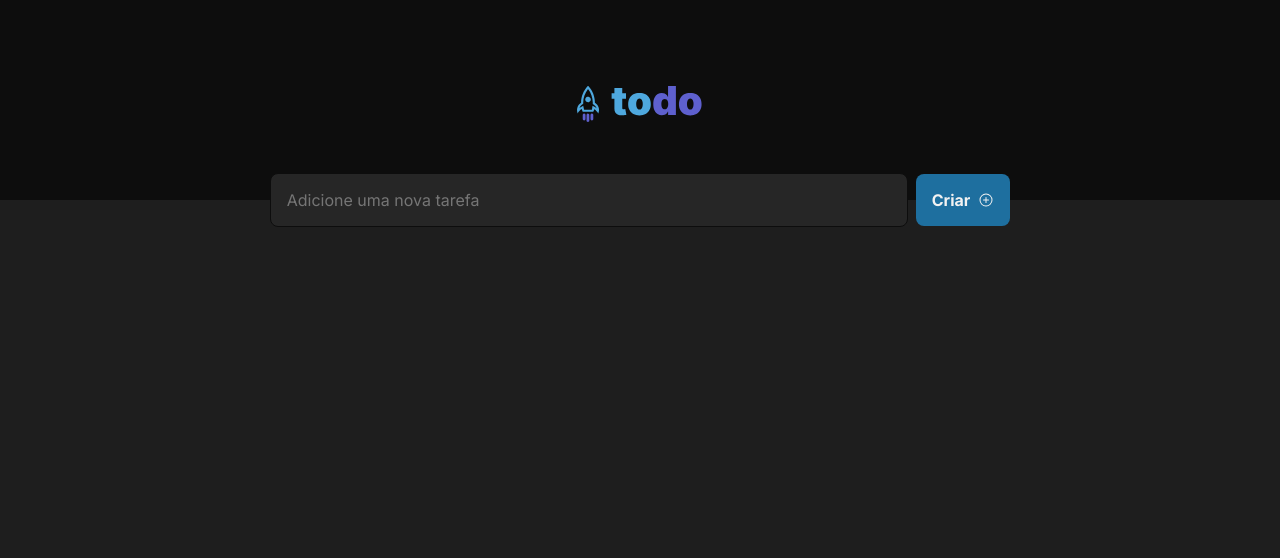
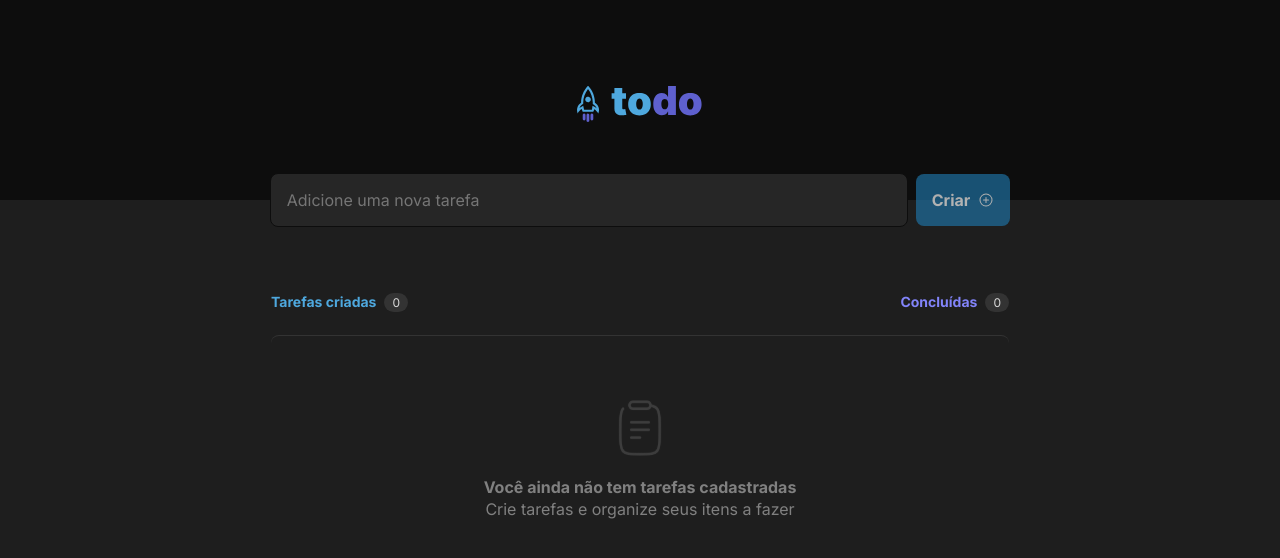
Before and after one commit to bruno-castilho/Desafio-01---Praticando-os-conceitos-do-ReactJS, a React (Vite) app: page / in a window 1280 px wide. Shown: the top 558 px of the page. Built offline with nearby package versions, Linux system fonts and the light colour scheme.

Commit message:
Challenge completed

```diff
--- a/src/App.tsx
+++ b/src/App.tsx
@@ -1,13 +1,49 @@
-
-import { Header } from './Header'
-import { NewTask } from './NewTask'
+import { useState } from 'react'
+import { Header } from './Component/Header'
+import { NewTask } from './Component/NewTask'
+import { TaskType } from './Component/Task'
+import { Tasks } from './Component/Tasks'
 import './global.css'
 
 export function App() {
+  const [tasksFinished, setTasksFinished] = useState(0);
+  const [tasksList, setTasksList] = useState<TaskType[]>([]);
+
+  function CreateNewTask(task:TaskType){
+    setTasksList([...tasksList, task]);
+  }
+
+  function handleDeleteTask(task:TaskType){
+    const tasksListWithOutDeleteOne = tasksList.filter(t => {
+      return t.id != task.id;
+    })
+
+    if(task.status) setTasksFinished(tasksFinished - 1);
+    setTasksList(tasksListWithOutDeleteOne);
+    console.log(task.status)
+  }
+
+  function handleChangeStatusTask(task:TaskType){
+    task.status = !task.status;
+    setTasksList(tasksList);
+
+    if(!task.status)
+      setTasksFinished(tasksFinished - 1);
+    else
+      setTasksFinished(tasksFinished + 1);
+
+  }
+
   return (
     <div>
       <Header/>
-      <NewTask/>
+      <NewTask CreateNewTask={CreateNewTask}/>
+      <Tasks
+        tasksList={tasksList}
+        tasksFinished={tasksFinished}
+        handleDeleteTask={handleDeleteTask}
+        handleChangeStatusTask={handleChangeStatusTask}
+      />
     </div>
   )
 }
--- /dev/null
+++ b/src/Component/Empty.module.css
@@ -0,0 +1,17 @@
+.empty{
+    padding-top: 4rem;
+    padding-bottom: 4rem;
+    text-align: center;
+
+
+}
+.empty img{
+    margin-bottom: 1rem;
+}
+
+.empty p {
+    color: var(--gray-300);
+    font-size: 1rem;
+    line-height: 140%;
+
+}
--- /dev/null
+++ b/src/Component/Empty.tsx
@@ -0,0 +1,13 @@
+import Cipboard from '../../assets/Clipboard.svg';
+import styles from './Empty.module.css'
+
+export function Empty(){
+
+    return (
+        <div className={styles.empty}>
+            <img src={Cipboard} alt="Clipboard"/>
+            <p style={{fontWeight: 'bold'}}>Você ainda não tem tarefas cadastradas</p>
+            <p>Crie tarefas e organize seus itens a fazer</p>
+        </div>
+    )
+}
--- a/src/Header.tsx
+++ b/src/Component/Header.tsx
@@ -1,6 +1,6 @@
 import styles from './Header.module.css';
 
-import igniteLogo from '../assets/Logo.svg';
+import igniteLogo from '../../assets/Logo.svg';
 
 export function Header(){
     return (
--- a/src/NewTask.module.css
+++ b/src/Component/NewTask.module.css
@@ -18,7 +18,7 @@
 
 }
 
-.newTask button{
+.newTask button[type=submit]{
     padding: 1rem 1rem;
     border-radius: 8px;
     border: 0;
@@ -26,14 +26,17 @@
     color: var(--gray-100);
     font-weight: bold;
     cursor: pointer;
-    transition: background-color 0.1s;
     display: flex;
     align-items: center;
     justify-content: center;
     gap: 0.5rem;
+    transition: background-color 0.1s;
 }
 
-.newTask button:hover{
+.newTask button[type=submit]:not(:disabled):hover{
     background: var(--blue);
+}
 
+.newTask button[type=submit]:disabled {
+    opacity: 0.7;
 }
--- /dev/null
+++ b/src/Component/NewTask.tsx
@@ -0,0 +1,47 @@
+import { PlusCircle} from '@phosphor-icons/react'
+import { ChangeEvent, FormEvent, useState } from 'react'
+import { TaskType } from './Task'
+import styles from './NewTask.module.css'
+
+interface NewTaskProps {
+    CreateNewTask: (task:TaskType) => void;
+}
+
+export function NewTask({CreateNewTask}:NewTaskProps){
+    const [counterId, setCounterId] = useState(0);
+    const [inputTxt, setInputTxt] = useState('');
+
+    function handleCreateNewTask(event: FormEvent){
+        event.preventDefault();
+        setCounterId(counterId+1);
+        CreateNewTask(
+            {
+               id: counterId,
+               text: inputTxt,
+               status: false
+            }
+        )
+        setInputTxt('');
+    }
+
+    function handleNewTaskChange(event: ChangeEvent<HTMLInputElement>){
+        setInputTxt(event.target.value);
+    }
+
+    const isInputEmpty = inputTxt.length == 0;
+    return (
+        <form className={styles.newTask} onSubmit={handleCreateNewTask}>
+            <input
+                placeholder='Adicione uma nova tarefa'
+                name='task'
+                value={inputTxt}
+                onChange={handleNewTaskChange}
+                required
+                />
+            <button type='submit' disabled={isInputEmpty}>
+                <span>Criar</span>
+                <PlusCircle size={16}/>
+            </button>
+        </form>
+    )
+}
--- /dev/null
+++ b/src/Component/Task.module.css
@@ -0,0 +1,76 @@
+.task {
+    background-color: var(--gray-500);
+    border-radius: 8px;
+    border: 1px solid  var(--gray-400);
+
+    padding-top: 1rem;
+    height: 4.5rem;
+    display: flex;
+    align-items: flex-start;
+}
+.task  + .task {
+    margin-top: 0.75rem;
+}
+
+.task button{
+    background: transparent;
+    border: 0;
+    line-height: 0;
+    cursor: pointer;
+}
+
+.task p{
+    font-size: 0.875rem;
+    width: 39.5rem;
+    overflow-wrap: break-word;
+
+}
+
+.unfinished{
+    color: var(--gray-100);
+    text-decoration: none;
+}
+
+.finished {
+    color: var(--gray-300);
+    text-decoration:line-through;
+}
+
+
+
+.circle {
+    color: var(--blue);
+    margin-left: 1rem;
+    margin-right: 0.75rem;
+    cursor: pointer;
+    border-radius: 100%;
+    transition: color 0.1s;
+}
+
+.circle:hover{
+    color: var(--blueDark);
+}
+
+.checkCircle {
+    color: var(--PurpleDark);
+    margin-left: 1rem;
+    margin-right: 0.75rem;
+    cursor: pointer;
+    border-radius: 100%;
+    transition: color 0.1s;
+
+}
+
+.checkCircle:hover{
+    color: var(--purple);
+}
+
+.trash {
+    color: var(--gray-300);
+    margin-left: 0.75rem;
+    margin-right: 1rem;
+}
+
+.trash:hover {
+    color: var(--danger);
+}
--- /dev/null
+++ b/src/Component/Task.tsx
@@ -0,0 +1,42 @@
+import { Circle, Trash, CheckCircle} from '@phosphor-icons/react'
+import styles from './Task.module.css'
+
+
+
+export interface TaskType{
+    id: number;
+    text: string;
+    status: boolean;
+}
+
+interface TaskProps {
+    task: TaskType;
+    handleDeleteTask: (task:TaskType) => void;
+    handleChangeStatusTask: (task:TaskType) => void;
+}
+
+export function Task({task, handleDeleteTask, handleChangeStatusTask}:TaskProps){
+
+    const onDelete = () => handleDeleteTask(task);
+    const onChangeStatus = () => handleChangeStatusTask(task);
+
+    return(
+        <div className={styles.task}>
+            <button onClick={onChangeStatus}>
+                {
+                    task.status ?
+                        (<CheckCircle className={styles.checkCircle} size={24} weight="fill"/>)
+                    :
+                        (<Circle className={styles.circle} size={24} weight="duotone"/>)
+                }
+            </button>
+            <p className={task.status ? (styles.finished) : (styles.unfinished)}>
+                {task.text}
+            </p>
+
+            <button onClick={onDelete}>
+                <Trash className={styles.trash} size={24}/>
+            </button>
+        </div>
+    )
+}
--- /dev/null
+++ b/src/Component/Tasks.module.css
@@ -0,0 +1,40 @@
+.wrapper {
+    padding-top: 4rem;
+    width: 46.125rem;
+    margin: auto;
+}
+
+.info {
+    display: flex;
+    justify-content: space-between;
+}
+
+
+.created {
+    color: var(--blue);
+    font-weight: bold;
+    font-size: 0.875rem;
+    margin-right: 0.5rem;
+}
+.completed {
+    color: var(--purple);
+    font-weight: bold;
+    font-size: 0.875rem;
+    margin-right: 0.5rem;
+}
+
+.number {
+    color: var(--gray-200);
+    background-color: var(--gray-400);
+    font-size: 0.75rem;
+    padding: 0.125rem 0.5rem;
+    border-radius: 999px;
+    border: 0;
+}
+
+.tasks{
+    margin-top: 1.5rem;
+    border-radius: 8px;
+    border-top: 1px solid  var(--gray-400);
+    height: 100px;
+}
--- /dev/null
+++ b/src/Component/Tasks.tsx
@@ -0,0 +1,52 @@
+import { Empty } from './Empty';
+import { Task, TaskType} from './Task'
+import styles from './Tasks.module.css'
+
+
+
+interface TasksProps {
+    tasksList: TaskType[];
+    tasksFinished: number;
+    handleDeleteTask: (task:TaskType) => void;
+    handleChangeStatusTask: (task:TaskType) => void;
+}
+
+export function Tasks({tasksList, tasksFinished, handleDeleteTask, handleChangeStatusTask}:TasksProps){
+
+    return (
+        <div className={styles.wrapper}>
+            <section className={styles.info}>
+                <div>
+                    <span className={styles.created}>Tarefas criadas</span>
+                    <span className={styles.number}>{tasksList.length}</span>
+                </div>
+
+                <div>
+                    <span className={styles.completed}>Concluídas</span>
+                    <span className={styles.number}>{tasksFinished}</span>
+                </div>
+            </section>
+
+
+            <section className={styles.tasks}>
+                {
+                    tasksList.length ? (
+                        tasksList.map( task => {
+                            return <Task
+                                        key={task.id}
+                                        task={task}
+                                        handleDeleteTask={handleDeleteTask}
+                                        handleChangeStatusTask={handleChangeStatusTask}
+                                    />
+                        })
+                    )
+                    : (
+                        <Empty/>
+                    )
+                }
+
+            </section>
+
+        </div>
+    )
+}
--- a/src/NewTask.tsx
+++ /dev/null
@@ -1,15 +0,0 @@
-import { PlusCircle} from '@phosphor-icons/react'
-import styles from './NewTask.module.css'
-
-
-export function NewTask(){
-    return (
-        <form className={styles.newTask}>
-            <input  placeholder='Adicione uma nova tarefa'/>
-            <button type='submit'>
-                <span>Criar</span>
-                <PlusCircle size={16}/>
-            </button>
-        </form>
-    )
-}
```
Also changed, not shown: assets/Clipboard.svg (added), src/Component/Header.module.css (renamed from src/Header.module.css).
